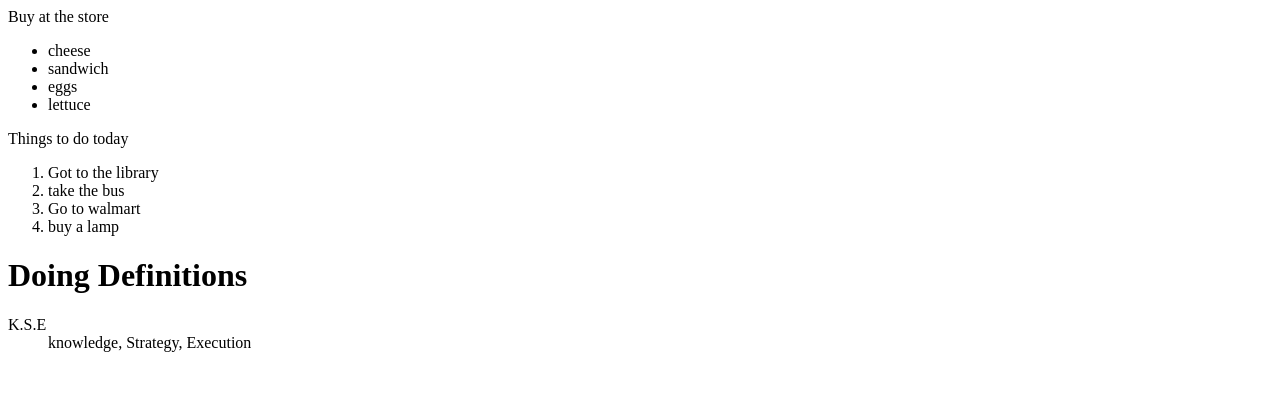
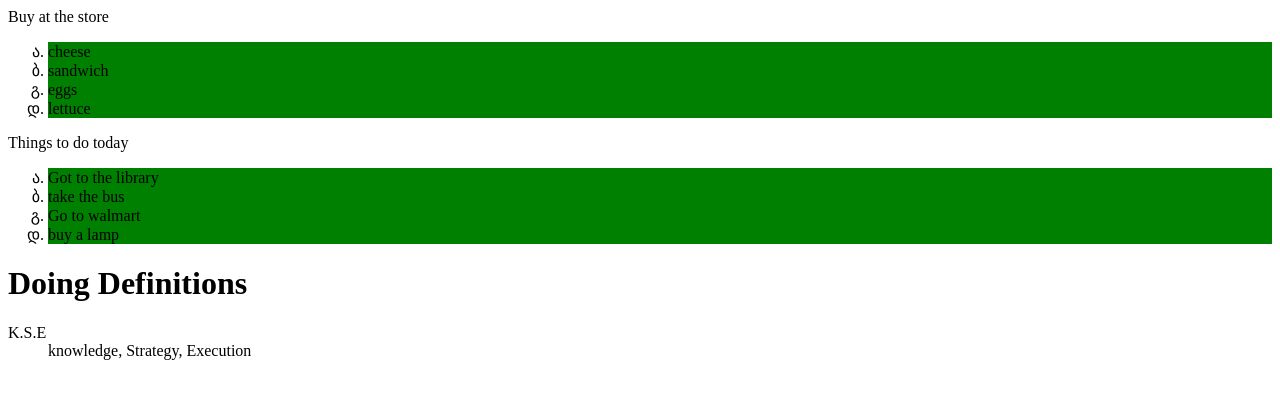
Before and after one commit to erikbatista42/HTML-AND-CSS, a plain HTML site: page chapter3(lists).html in a window 1280 px wide. Drawn offline with Linux system fonts and the light colour scheme.

Commit message:
commit of the day

```diff
--- a/chapter3(lists).html
+++ b/chapter3(lists).html
@@ -6,7 +6,8 @@
 <body>
 	<style type="text/css">
 	 li {
-	 	list-style-type:
+	 	list-style-type: georgian;
+	 	background-color: green;
 	 }
 	</style>
 	<p>Buy at the store</p>
```
